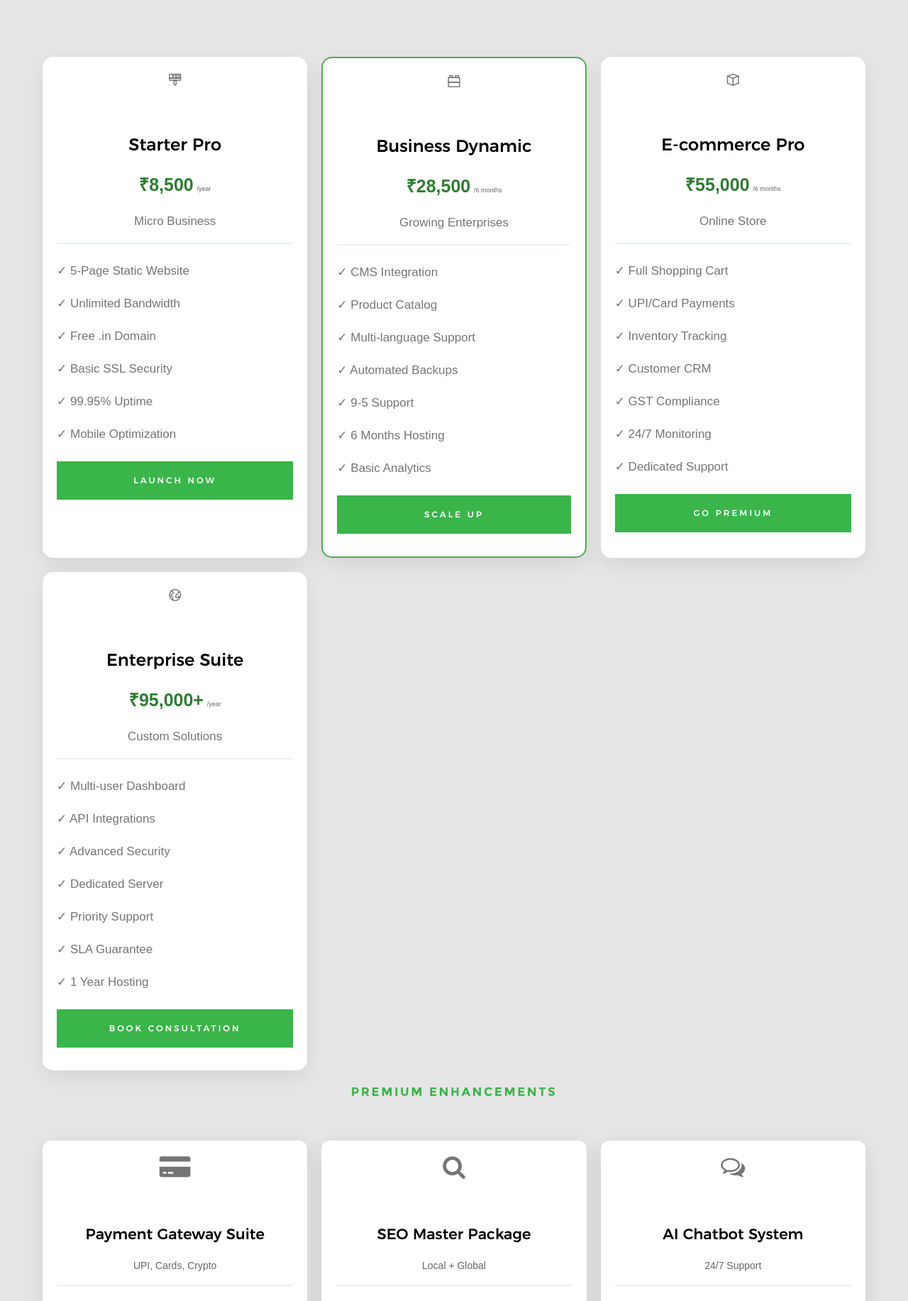
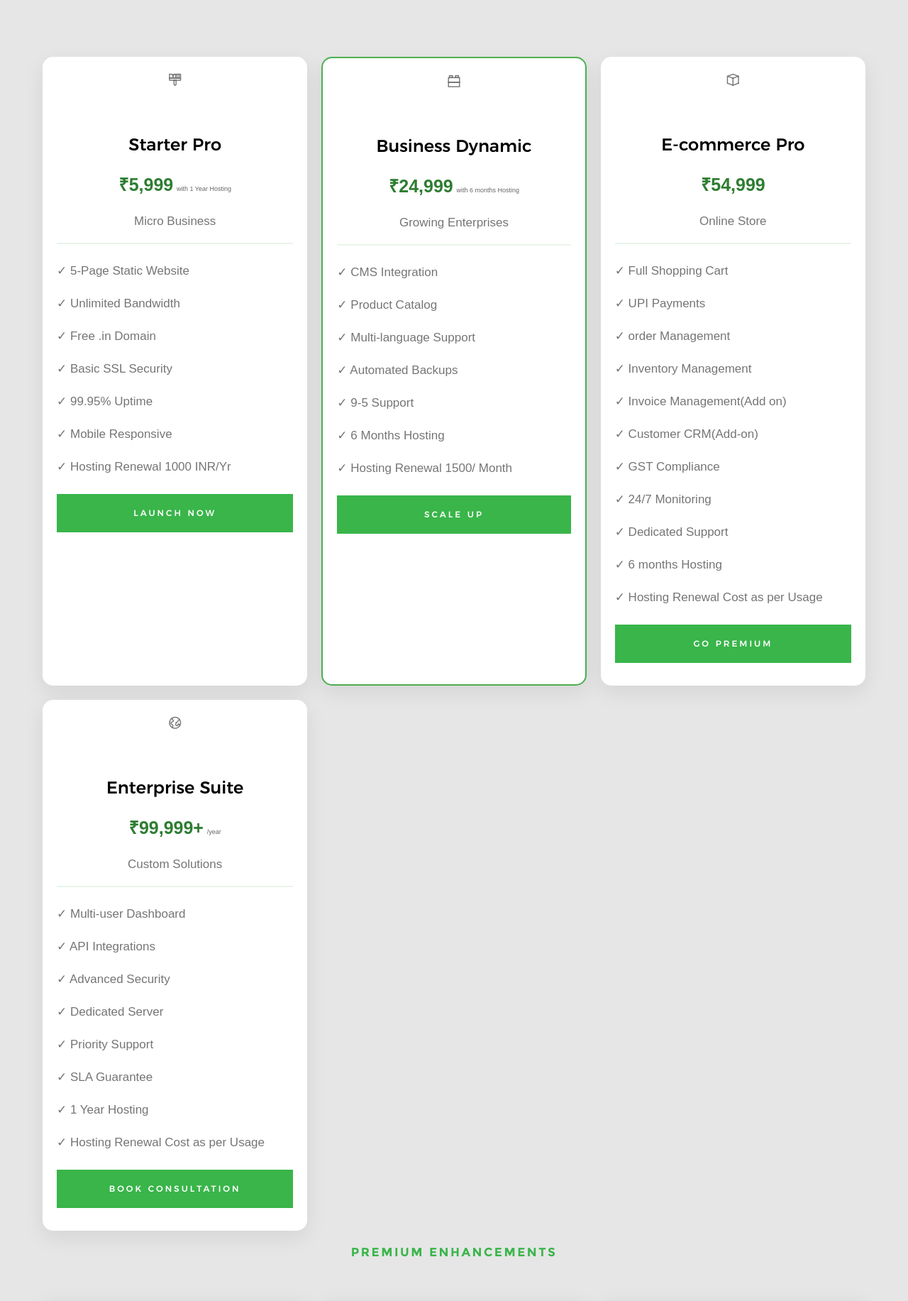
Before and after one commit to AppzWizard13/codespikestudio, a Django app: page / in a window 1280 px wide. Shown: the part 3330-5163 px from the top of the page at 71% size. Run offline with Django 5.2, Linux system fonts and the light colour scheme; some web fonts are replaced.

Commit message:
ui chnages pricing added

```diff
--- a/templates/landing/home.html
+++ b/templates/landing/home.html
@@ -371,8 +371,8 @@
                         <i class="icon-paint-brush card-icon"></i>
                         <h3>Starter Pro</h3>
                         <div class="price-tag">
-                            <span class="amount">₹8,500</span>
-                            <span class="duration">/year</span>
+                            <span class="amount">₹5,999</span>
+                            <span class="duration">with 1 Year Hosting</span>
                         </div>
                         <div class="price-badge">Micro Business</div>
                     </div>
@@ -382,7 +382,8 @@
                         <li>✓ Free .in Domain</li>
                         <li>✓ Basic SSL Security</li>
                         <li>✓ 99.95% Uptime</li>
-                        <li>✓ Mobile Optimization</li>
+                        <li>✓ Mobile Responsive</li>
+                        <li>✓ Hosting Renewal 1000 INR/Yr</li>
                     </ul>
                     <button class="full-width btn--primary">Launch Now</button>
                 </div>
@@ -393,8 +394,8 @@
                         <i class="icon-lego-block card-icon"></i>
                         <h3>Business Dynamic</h3>
                         <div class="price-tag">
-                            <span class="amount">₹28,500</span>
-                            <span class="duration">/6 months</span>
+                            <span class="amount">₹24,999</span>
+                            <span class="duration">with 6 months Hosting</span>
                         </div>
                         <div class="price-badge">Growing Enterprises</div>
                     </div>
@@ -405,7 +406,7 @@
                         <li>✓ Automated Backups</li>
                         <li>✓ 9-5 Support</li>
                         <li>✓ 6 Months Hosting</li>
-                        <li>✓ Basic Analytics</li>
+                        <li>✓ Hosting Renewal 1500/ Month</li>
                     </ul>
                     <button class="full-width btn--primary">Scale Up</button>
                 </div>
@@ -416,19 +417,23 @@
                         <i class="icon-cube card-icon"></i>
                         <h3>E-commerce Pro</h3>
                         <div class="price-tag">
-                            <span class="amount">₹55,000</span>
-                            <span class="duration">/6 months</span>
+                            <span class="amount">₹54,999</span>
+                            <span class="duration"6 months Hosting</span>
                         </div>
                         <div class="price-badge">Online Store</div>
                     </div>
                     <ul class="features-list">
                         <li>✓ Full Shopping Cart</li>
-                        <li>✓ UPI/Card Payments</li>
-                        <li>✓ Inventory Tracking</li>
-                        <li>✓ Customer CRM</li>
+                        <li>✓ UPI Payments</li>
+                        <li>✓ order Management</li>
+                        <li>✓ Inventory Management</li>
+                        <li>✓ Invoice Management(Add on)</li>
+                        <li>✓ Customer CRM(Add-on)</li>
                         <li>✓ GST Compliance</li>
                         <li>✓ 24/7 Monitoring</li>
                         <li>✓ Dedicated Support</li>
+                        <li>✓ 6 months Hosting</li>
+                        <li>✓ Hosting Renewal Cost as per Usage</li>
                     </ul>
                     <button class="full-width btn--primary">Go Premium</button>
                 </div>
@@ -439,7 +444,7 @@
                         <i class="icon-earth card-icon"></i>
                         <h3>Enterprise Suite</h3>
                         <div class="price-tag">
-                            <span class="amount">₹95,000+</span>
+                            <span class="amount">₹99,999+</span>
                             <span class="duration">/year</span>
                         </div>
                         <div class="price-badge">Custom Solutions</div>
@@ -452,6 +457,7 @@
                         <li>✓ Priority Support</li>
                         <li>✓ SLA Guarantee</li>
                         <li>✓ 1 Year Hosting</li>
+                        <li>✓ Hosting Renewal Cost as per Usage</li>
                     </ul>
                     <button class="full-width btn--primary">Book Consultation</button>
                 </div>
@@ -513,7 +519,7 @@
                             <div class="addon-header">
                                 <i class="fa fa-tags fa-2x"></i>
                                 <h4>Branding Package</h4>
-                                <span class="addon-desc">Logo + Stationery</span>
+                                <span class="addon-desc">Logo + Cards</span>
                             </div>
                             <div class="addon-price">₹7,999</div>
                             <button class="btn--primary">Add to Plan</button>
```
